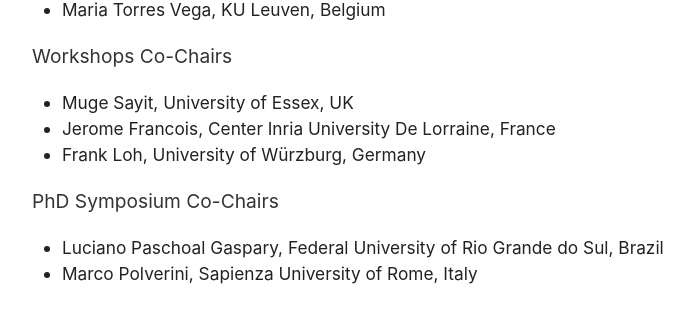
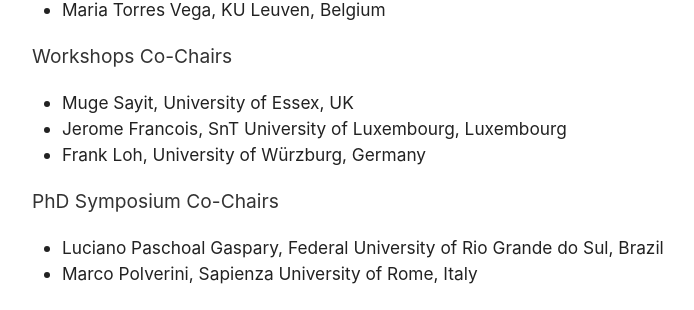
Before and after one commit to stuartclayman/cnsm-2026-website, a Jekyll site: the page built from committees.html, in a window 1280 px wide and 900 px high, scrolled down 783 px. Shown: the part 142-452 px from the top of the window, without its empty margins (8-702 px from the left). Built offline with Jekyll 4.4.1, drawn with Linux system fonts in a browser that asks for light colours; nearby versions of some CDN libraries.

Commit message:
Update committees html

```diff
--- a/committees.html
+++ b/committees.html
@@ -43,7 +43,7 @@
           <h3>Workshops Co-Chairs</h3>
           <ul class="committee_list">
             <li>Muge Sayit, University of Essex, UK</li>
-            <li>Jerome Francois, Center Inria University De Lorraine, France</li>
+            <li>Jerome Francois, SnT University of Luxembourg, Luxembourg</li>
             <li>Frank Loh, University of Würzburg, Germany</li>
           </ul>
 
```
